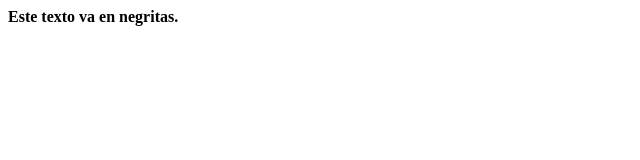
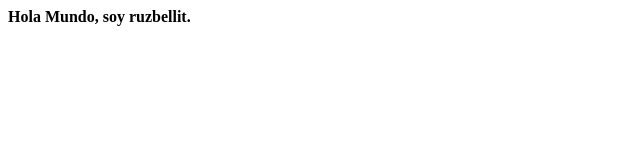
Before and after one commit to dve98/ruzbellit.github.io, a plain HTML site: page index.html in a window 1280 px wide. Shown: the full height of the page, 0-640 px from the left. Drawn offline with Linux system fonts and the light colour scheme.

Commit message:
Update index.html

```diff
--- a/index.html
+++ b/index.html
@@ -1 +1 @@
-<strong>Este texto va en negritas.</strong>
+<strong>Hola Mundo, soy ruzbellit.</strong>
```
